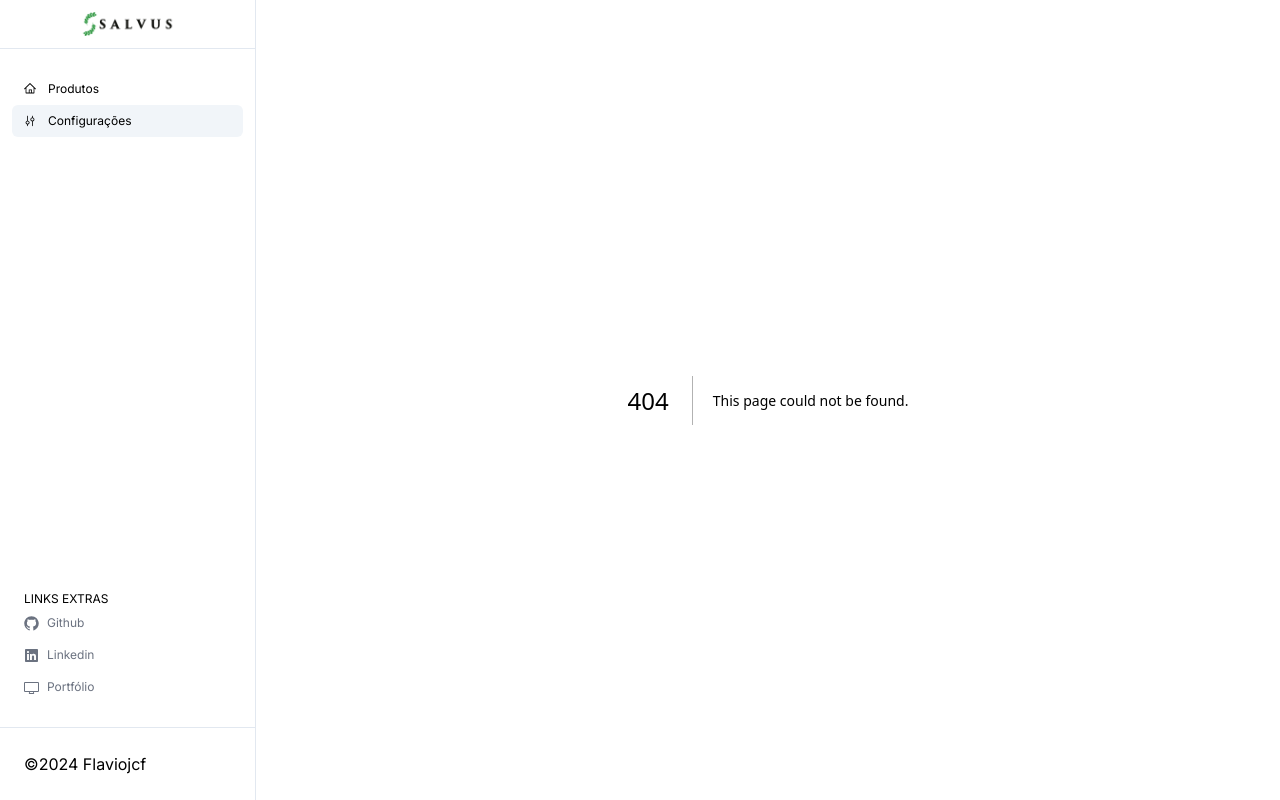
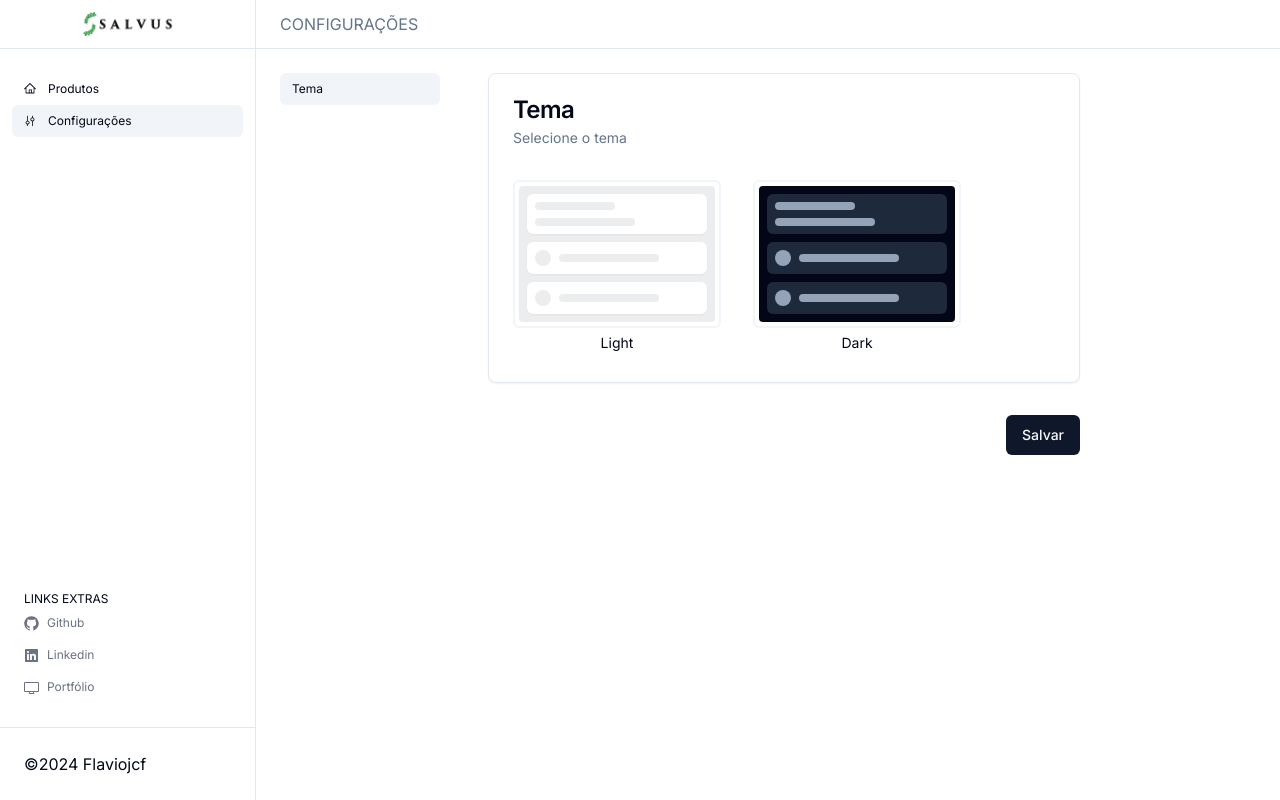
Before and after one commit to Flaviojcf/salvus-web-dev, a Next.js app in the folder salvus-front/: page /settings in a window 1280 px wide. Before the commit this address had no page. Built offline with nearby package versions, Linux system fonts and the light colour scheme.

Commit message:
feat: Create settings layout

```diff
--- /dev/null
+++ b/salvus-front/src/app/(pages)/settings/_components/settings-sidebar.tsx
@@ -0,0 +1,31 @@
+'use client'
+
+import {
+  DashboardSidebarNav,
+  DashboardSidebarNavMain,
+  DashboardSidebarNavLink,
+} from '@/components/dashboard/sidebar'
+import { usePathname } from 'next/navigation'
+
+export function SettingsSidebar() {
+  const pathname = usePathname()
+
+  const isActive = (path: string) => {
+    return pathname === path
+  }
+
+  return (
+    <aside>
+      <DashboardSidebarNav>
+        <DashboardSidebarNavMain>
+          <DashboardSidebarNavLink
+            href="/settings"
+            active={isActive('/settings')}
+          >
+            Tema
+          </DashboardSidebarNavLink>
+        </DashboardSidebarNavMain>
+      </DashboardSidebarNav>
+    </aside>
+  )
+}
--- /dev/null
+++ b/salvus-front/src/app/(pages)/settings/_components/settings-theme-form.tsx
@@ -0,0 +1,140 @@
+'use client'
+
+import { zodResolver } from '@hookform/resolvers/zod'
+import { useForm } from 'react-hook-form'
+import * as zod from 'zod'
+import { toast } from '@/components/ui/use-toast'
+import {
+  FormField,
+  FormItem,
+  FormLabel,
+  FormControl,
+  FormMessage,
+  Form,
+} from '@/components/ui/form'
+import { SheetFooter } from '@/components/ui/sheet'
+import { Button } from '@/components/ui/button'
+import {
+  Card,
+  CardContent,
+  CardDescription,
+  CardHeader,
+  CardTitle,
+} from '@/components/ui/card'
+
+import { RadioGroupItem } from '@radix-ui/react-radio-group'
+import { RadioGroup } from '@/components/ui/radio-group'
+import { useTheme } from 'next-themes'
+import { appearanceFormSchema } from '../schema'
+
+export function SettingsThemeForm() {
+  const theme = useTheme()
+  type UpdateThemeSchema = zod.infer<typeof appearanceFormSchema>
+
+  const updateThemeSchema = useForm<UpdateThemeSchema>({
+    resolver: zodResolver(appearanceFormSchema),
+  })
+
+  const {
+    handleSubmit,
+    formState: { isSubmitting },
+  } = updateThemeSchema
+
+  async function handleUpdateTheme(data: UpdateThemeSchema) {
+    theme.setTheme(data.theme)
+    toast({
+      title: 'Sucesso',
+      description: 'O tema foi alterado com sucesso',
+    })
+  }
+  return (
+    <Form {...updateThemeSchema}>
+      <form
+        id="updateTheme"
+        onSubmit={handleSubmit(handleUpdateTheme)}
+        className="space-y-8"
+      >
+        <Card>
+          <CardHeader>
+            <CardTitle>Tema</CardTitle>
+            <CardDescription>Selecione o tema</CardDescription>
+          </CardHeader>
+          <CardContent>
+            <FormField
+              name="theme"
+              render={({ field }) => (
+                <FormItem className="space-y-1">
+                  <FormMessage />
+                  <RadioGroup
+                    onValueChange={field.onChange}
+                    defaultValue={field.value}
+                    className="grid max-w-md grid-cols-2 gap-8 pt-2"
+                  >
+                    <FormItem>
+                      <FormLabel className="[&:has([data-state=checked])>div]:border-primary">
+                        <FormControl>
+                          <RadioGroupItem value="light" className="sr-only" />
+                        </FormControl>
+                        <div className="border-muted hover:border-accent items-center rounded-md border-2 p-1">
+                          <div className="space-y-2 rounded-sm bg-[#ecedef] p-2">
+                            <div className="space-y-2 rounded-md bg-white p-2 shadow-sm">
+                              <div className="h-2 w-[80px] rounded-lg bg-[#ecedef]" />
+                              <div className="h-2 w-[100px] rounded-lg bg-[#ecedef]" />
+                            </div>
+                            <div className="flex items-center space-x-2 rounded-md bg-white p-2 shadow-sm">
+                              <div className="h-4 w-4 rounded-full bg-[#ecedef]" />
+                              <div className="h-2 w-[100px] rounded-lg bg-[#ecedef]" />
+                            </div>
+                            <div className="flex items-center space-x-2 rounded-md bg-white p-2 shadow-sm">
+                              <div className="h-4 w-4 rounded-full bg-[#ecedef]" />
+                              <div className="h-2 w-[100px] rounded-lg bg-[#ecedef]" />
+                            </div>
+                          </div>
+                        </div>
+                        <span className="block w-full p-2 text-center font-normal">
+                          Light
+                        </span>
+                      </FormLabel>
+                    </FormItem>
+                    <FormItem>
+                      <FormLabel className="[&:has([data-state=checked])>div]:border-primary">
+                        <FormControl>
+                          <RadioGroupItem value="dark" className="sr-only" />
+                        </FormControl>
+                        <div className="border-muted bg-popover hover:bg-accent hover:text-accent-foreground items-center rounded-md border-2 p-1">
+                          <div className="space-y-2 rounded-sm bg-slate-950 p-2">
+                            <div className="space-y-2 rounded-md bg-slate-800 p-2 shadow-sm">
+                              <div className="h-2 w-[80px] rounded-lg bg-slate-400" />
+                              <div className="h-2 w-[100px] rounded-lg bg-slate-400" />
+                            </div>
+                            <div className="flex items-center space-x-2 rounded-md bg-slate-800 p-2 shadow-sm">
+                              <div className="h-4 w-4 rounded-full bg-slate-400" />
+                              <div className="h-2 w-[100px] rounded-lg bg-slate-400" />
+                            </div>
+                            <div className="flex items-center space-x-2 rounded-md bg-slate-800 p-2 shadow-sm">
+                              <div className="h-4 w-4 rounded-full bg-slate-400" />
+                              <div className="h-2 w-[100px] rounded-lg bg-slate-400" />
+                            </div>
+                          </div>
+                        </div>
+                        <span className="block w-full p-2 text-center font-normal">
+                          Dark
+                        </span>
+                      </FormLabel>
+                    </FormItem>
+                  </RadioGroup>
+                </FormItem>
+              )}
+            />
+          </CardContent>
+        </Card>
+
+        <SheetFooter className="mt-auto">
+          <Button type="submit" form="updateTheme" disabled={isSubmitting}>
+            {isSubmitting ? 'Salvando...' : 'Salvar'}
+          </Button>
+        </SheetFooter>
+      </form>
+    </Form>
+  )
+}
--- /dev/null
+++ b/salvus-front/src/app/(pages)/settings/layout.tsx
@@ -0,0 +1,26 @@
+import {
+  DashBoardPage,
+  DashBoardPageHeader,
+  DashBoardPageHeaderTitle,
+  DashBoardPageMain,
+} from '@/components/dashboard/page'
+import { PropsWithChildren } from 'react'
+import { SettingsSidebar } from './_components/settings-sidebar'
+
+export default function Layout({ children }: PropsWithChildren) {
+  return (
+    <DashBoardPage>
+      <DashBoardPageHeader>
+        <DashBoardPageHeaderTitle>Configurações</DashBoardPageHeaderTitle>
+      </DashBoardPageHeader>
+      <DashBoardPageMain>
+        <div className="max-w-[800px]">
+          <div className="grid grid-cols-[10rem_1fr] gap-12">
+            <SettingsSidebar />
+            <div>{children}</div>
+          </div>
+        </div>
+      </DashBoardPageMain>
+    </DashBoardPage>
+  )
+}
--- /dev/null
+++ b/salvus-front/src/app/(pages)/settings/page.tsx
@@ -0,0 +1,5 @@
+import { SettingsThemeForm } from './_components/settings-theme-form'
+
+export default function Page() {
+  return <SettingsThemeForm />
+}
--- /dev/null
+++ b/salvus-front/src/app/(pages)/settings/schema.ts
@@ -0,0 +1,7 @@
+import * as zod from 'zod'
+
+export const appearanceFormSchema = zod.object({
+  theme: zod.enum(['light', 'dark'], {
+    required_error: 'Por favor, selecione um tema.',
+  }),
+})
```
